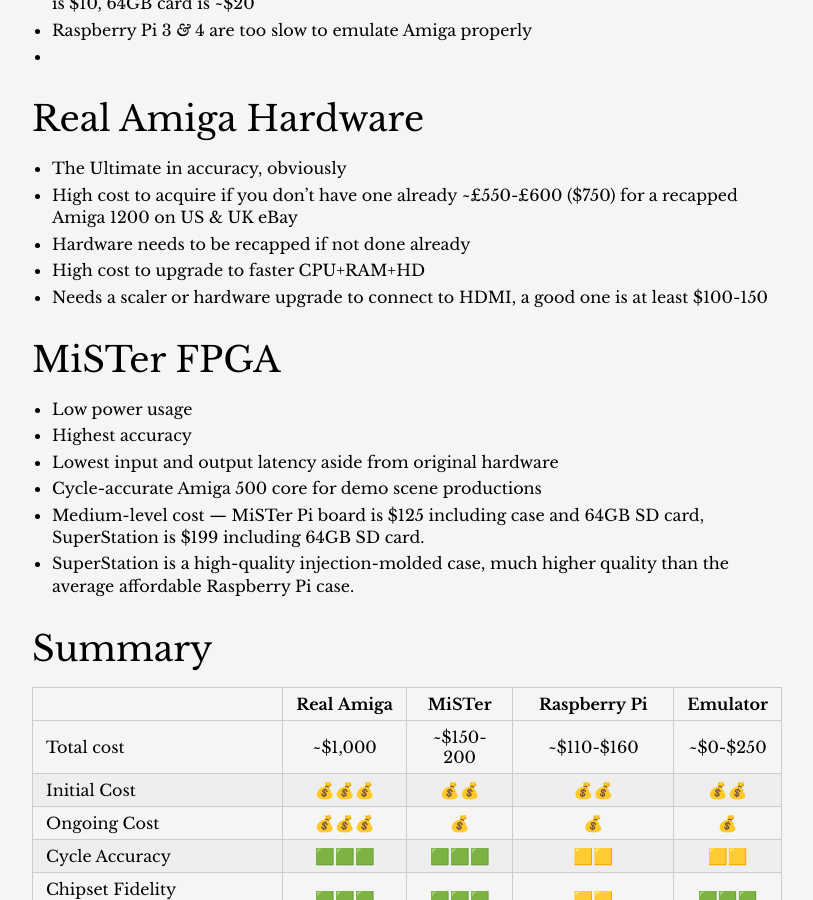
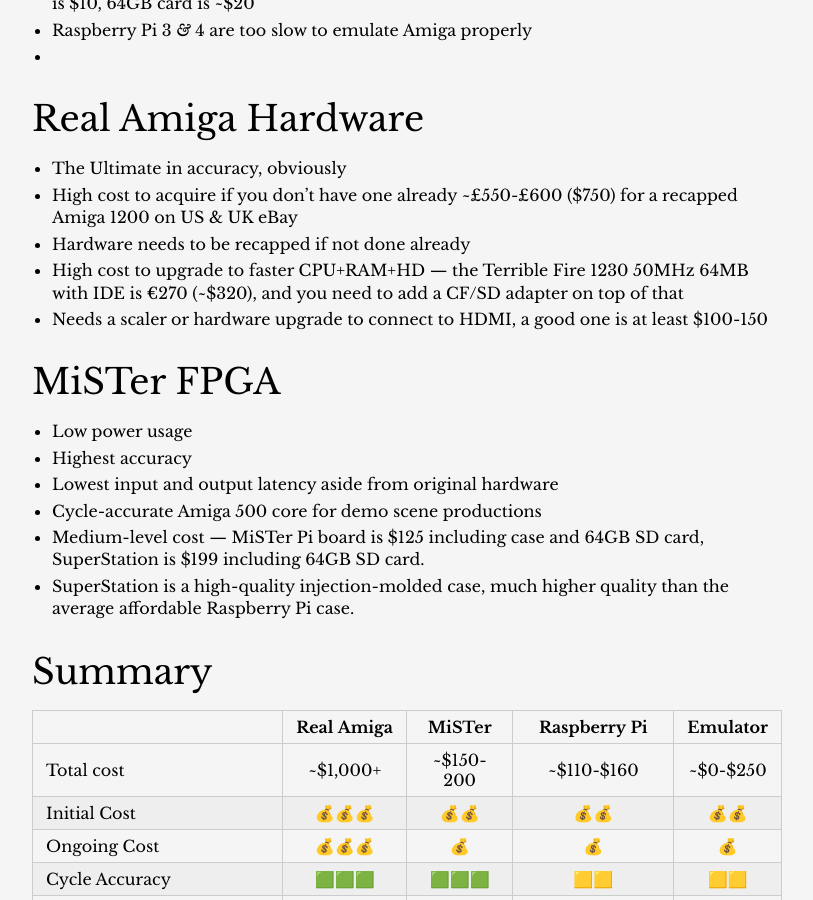
Before and after one commit to amigavision/amigavision.github.io, a Jekyll site: the page built from best.md, in a window 1280 px wide and 900 px high, scrolled down 653 px. Shown: the whole window, without its empty margins (233-1046 px from the left). Built offline with Jekyll 4.4.1, drawn with Linux system fonts in a browser that asks for light colours.

Commit message:
Add TerribleFire cost

```diff
--- a/best.md
+++ b/best.md
@@ -22,7 +22,7 @@
 * The Ultimate in accuracy, obviously
 * High cost to acquire if you don’t have one already ~£550-£600 ($750) for a recapped Amiga 1200 on US & UK eBay
 * Hardware needs to be recapped if not done already
-* High cost to upgrade to faster CPU+RAM+HD
+* High cost to upgrade to faster CPU+RAM+HD — the Terrible Fire 1230 50MHz 64MB with IDE is €270 (~$320), and you need to add a CF/SD adapter on top of that
 * Needs a scaler or hardware upgrade to connect to HDMI, a good one is at least $100-150
 
 ## MiSTer FPGA
@@ -39,7 +39,7 @@
 
 |   | Real&nbsp;Amiga | MiSTer | Raspberry&nbsp;Pi | Emulator
 |---|:---------------:|:------:|:-----------------:|:--------:
-Total cost | ~$1,000 | ~$150-200 | ~$110-$160 | ~$0-$250
+Total cost | ~$1,000+ | ~$150-200 | ~$110-$160 | ~$0-$250
 Initial Cost | 💰💰💰 | 💰💰 | 💰💰 |  💰💰
 Ongoing Cost | 💰💰💰 | 💰 | 💰 | 💰
 Cycle Accuracy | 🟩🟩🟩 | 🟩🟩🟩 | 🟨🟨 | 🟨🟨
```
